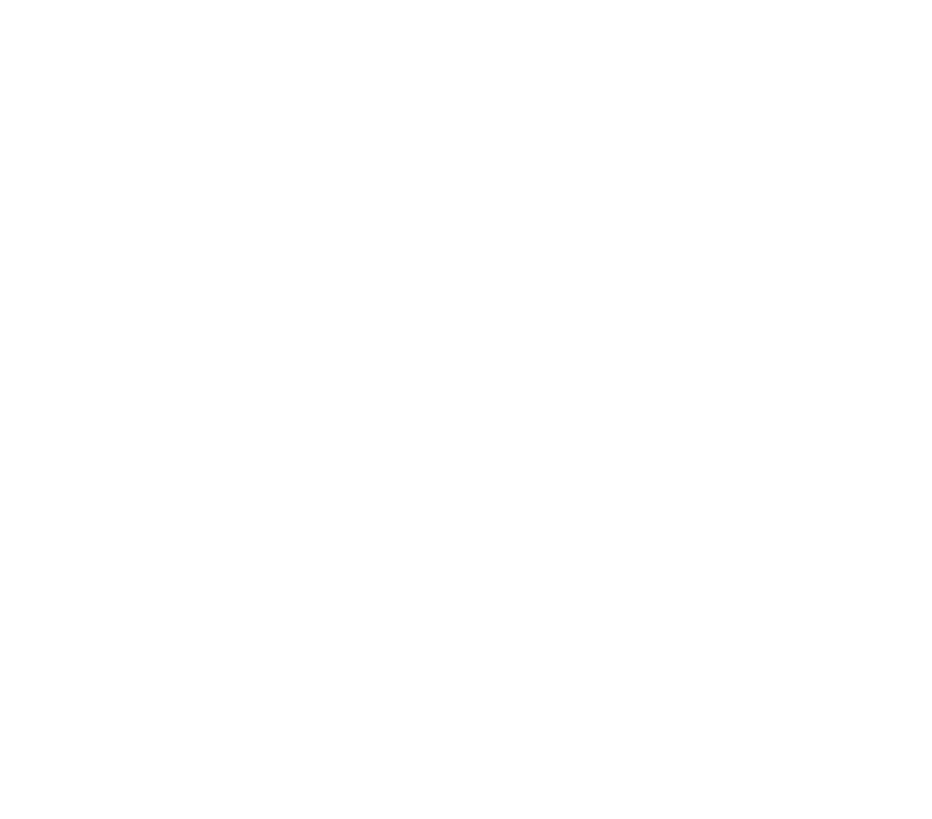
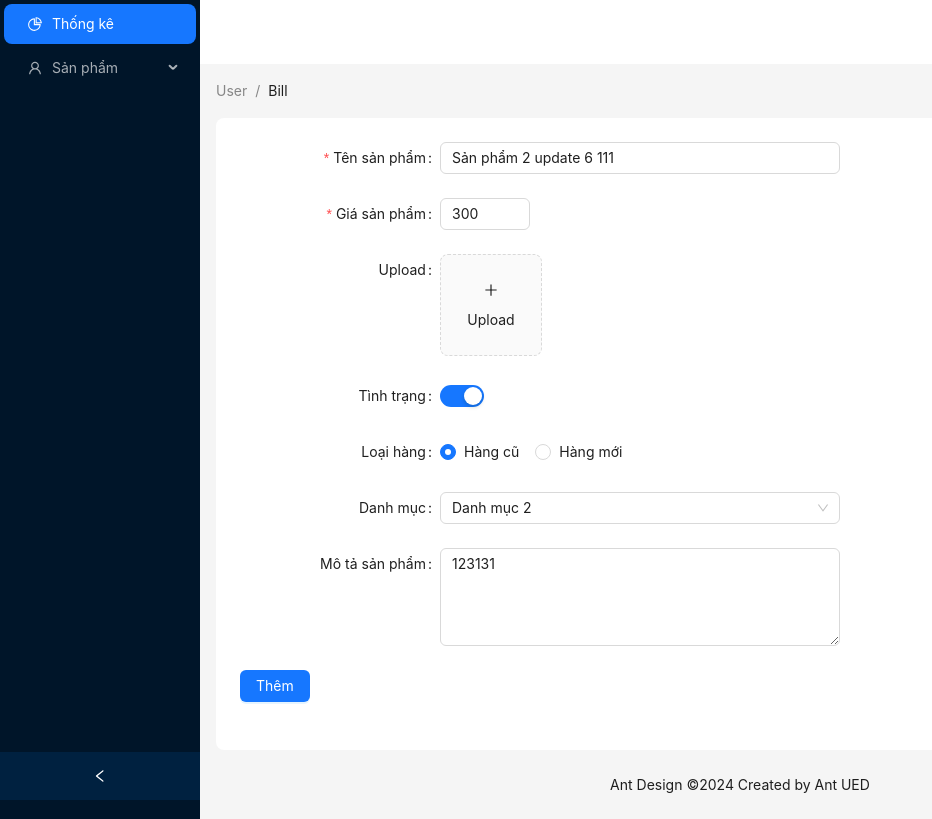
Before and after one commit to datlt2306/FPL-WEB209, a React (Vite) app: page /admin/products/3/edit in a window 1280 px wide. Before the commit this address had no page. Shown: the whole page, without its empty margins (0-932 px from the left). Built offline with nearby package versions, Linux system fonts and the light colour scheme; data requests are answered from the project's data file.

Commit message:
WD18402 - Buổi 9

```diff
--- a/db.json
+++ b/db.json
@@ -1,7 +1,7 @@
 {
   "products": [
     {
-      "name": "Sản phẩm 2",
+      "name": "Sản phẩm 2 update 6 111",
       "price": 300,
       "available": true,
       "type": "type1",
--- a/src/App.jsx
+++ b/src/App.jsx
@@ -3,6 +3,7 @@ import LayoutAdmin from "./layouts/LayoutAdmin";
 import AdminProductsPage from "./pages/admin/Products";
 import Dashboard from "./pages/admin/Dashboard";
 import ProductAdd from "./components/ProductAdd";
+import ProductEdit from "./components/ProductEdit";
 const App = () => {
     return (
         <>
@@ -12,6 +13,7 @@ const App = () => {
                     <Route index element={<Dashboard />} />
                     <Route path="products" element={<AdminProductsPage />} />
                     <Route path="products/add" element={<ProductAdd />} />
+                    <Route path="products/:id/edit" element={<ProductEdit />} />
                 </Route>
             </Routes>
         </>
--- a/src/components/ProductEdit.jsx
+++ b/src/components/ProductEdit.jsx
@@ -1,148 +1,214 @@
-import { useMutation, useQuery } from "@tanstack/react-query";
+import { useMutation, useQuery, useQueryClient } from "@tanstack/react-query";
+import {
+    Button,
+    Form,
+    Input,
+    InputNumber,
+    message,
+    Radio,
+    Select,
+    Skeleton,
+    Switch,
+    Upload,
+} from "antd";
+import TextArea from "antd/es/input/TextArea";
 import axios from "axios";
-import { useEffect, useState } from "react";
+import { PlusOutlined } from "@ant-design/icons";
+import { useState } from "react";
 import { useNavigate, useParams } from "react-router-dom";
 
 const ProductEdit = () => {
+    // Hooks
     const { id } = useParams();
-    const [product, setProduct] = useState({});
     const navigate = useNavigate();
+    const [imageUrl, setImageUrl] = useState("");
+    const [form] = Form.useForm();
+    const queryClient = useQueryClient();
+    const [messageApi, contextHolder] = message.useMessage();
 
-    const { data } = useQuery({
-        queryKey: ["product", id],
+    // useQuery
+    const { data, isLoading } = useQuery({
+        queryKey: ["products", id],
         queryFn: async () => {
             return await axios.get(`http://localhost:3000/products/${id}`);
         },
     });
-
-    useEffect(() => {
-        if (data) {
-            setProduct(data.data);
-        }
-    }, [data]);
-    const { mutate } = useMutation({
+    const { mutate, isPending } = useMutation({
         mutationFn: async (product) => {
             return await axios.put(`http://localhost:3000/products/${id}`, product);
         },
         onSuccess: () => {
-            navigate("/products");
+            messageApi.open({
+                type: "success",
+                content: "Cập nhật sản phẩm thành công!",
+            });
+            setTimeout(() => {
+                navigate("/admin/products"); // redirect về trang danh sách sản phẩm
+            }, 2000);
+
+            queryClient.invalidateQueries({
+                queryKey: ["products", id],
+            });
+        },
+        onError: (error) => {
+            messageApi.error({
+                type: "error",
+                content: `Thêm sản phẩm thất bại, ${error}`,
+            });
         },
     });
-    const onHandleChange = (e) => {
-        const { name, value, type, checked } = e.target;
-        // computed property name
-        setProduct({
-            ...product,
-            [name]: type === "checkbox" ? checked : value,
-        });
+    const normFile = (e) => {
+        if (Array.isArray(e)) {
+            return e;
+        }
+        return e?.fileList;
     };
-    const onHandleSubmit = (e) => {
-        e.preventDefault();
-        mutate(product);
+    const onHandleChange = (info) => {
+        if (info.file.status === "done") {
+            setImageUrl(info.file.response.secure_url);
+        }
+    };
+    const onFinish = (values) => {
+        // if (!imageUrl) return;
+        mutate({ ...values });
     };
     return (
         <div>
-            <form onSubmit={onHandleSubmit}>
-                <div className="form-group">
-                    <label htmlFor="">Tên sản phẩm</label>
-                    <input
-                        type="text"
+            {contextHolder}
+            <Skeleton loading={isLoading} active>
+                <Form
+                    name="basic"
+                    form={form}
+                    labelCol={{
+                        span: 8,
+                    }}
+                    wrapperCol={{
+                        span: 16,
+                    }}
+                    style={{
+                        maxWidth: 600,
+                    }}
+                    onFinish={onFinish}
+                    initialValues={data?.data}
+                    disabled={isPending}
+                >
+                    <Form.Item
+                        label="Tên sản phẩm"
                         name="name"
-                        placeholder="Tên sản phẩm"
-                        value={product.name || ""}
-                        onChange={onHandleChange}
-                    />
-                </div>
-                <div className="form-group">
-                    <label htmlFor="">Danh mục</label>
-                    <select
-                        name="category"
-                        value={product.category || ""}
-                        id=""
-                        onChange={onHandleChange}
+                        rules={[
+                            {
+                                required: true,
+                                message: "Bắt buộc nhập",
+                            },
+                        ]}
                     >
-                        <option value="1">Danh mục A</option>
-                        <option value="2">Danh mục B</option>
-                    </select>
-                </div>
-                <div className="form-group">
-                    <label htmlFor="">Giá sản phẩm</label>
-                    <input
-                        type="number"
+                        <Input />
+                    </Form.Item>
+                    <Form.Item
+                        label="Giá sản phẩm"
                         name="price"
-                        placeholder="Giá sản phẩm"
-                        value={product.price || ""}
-                        onChange={onHandleChange}
-                    />
-                </div>
-                <div className="form-group">
-                    <label htmlFor="">Ảnh sản phẩm</label>
-                    <input
-                        type="text"
-                        name="imageUrl"
-                        placeholder="Ảnh sản phẩm"
-                        value={product.imageUrl || ""}
-                        onChange={onHandleChange}
-                    />
-                </div>
-                <div className="form-group">
-                    <label htmlFor="">Trạng thái</label>
-                    <input
-                        type="checkbox"
-                        name="available"
-                        checked={product.available || ""}
-                        onChange={onHandleChange}
-                    />
-                </div>
-
-                <div className="form-group">
-                    <label htmlFor="">Mô tả sản phẩm</label>
-                    <textarea
-                        name="description"
-                        value={product.description || ""}
-                        id=""
-                        onChange={onHandleChange}
-                    ></textarea>
-                </div>
-                <div className="form-group">
-                    <div>
-                        <input
-                            type="radio"
-                            name="status"
-                            value="new"
-                            id="new"
-                            checked={product.status === "new"}
+                        rules={[
+                            {
+                                required: true,
+                                message: "Bắt buộc nhập",
+                            },
+                            {
+                                type: "number",
+                                min: 0,
+                                message: "Không được để số âm",
+                            },
+                        ]}
+                    >
+                        <InputNumber />
+                    </Form.Item>
+                    <Form.Item label="Upload" valuePropName="fileList" getValueFromEvent={normFile}>
+                        <Upload
+                            action="https://api.cloudinary.com/v1_1/ecommercer2021/image/upload"
+                            listType="picture-card"
+                            data={{
+                                upload_preset: "demo-upload",
+                            }}
                             onChange={onHandleChange}
-                        />
-                        <label htmlFor="new">Hàng mới</label>
-                    </div>
-                    <div>
-                        <input
-                            type="radio"
-                            name="status"
-                            value="reuse"
-                            id="reuse"
-                            checked={product.status === "reuse"}
-                            onChange={onHandleChange}
-                        />
-                        <label htmlFor="reuse">Hàng cũ</label>
-                    </div>
-                </div>
-                <button>Submit</button>
-            </form>
-            ;
+                        >
+                            <button
+                                style={{
+                                    border: 0,
+                                    background: "none",
+                                }}
+                                type="button"
+                            >
+                                <PlusOutlined />
+                                <div
+                                    style={{
+                                        marginTop: 8,
+                                    }}
+                                >
+                                    Upload
+                                </div>
+                            </button>
+                        </Upload>
+                    </Form.Item>
+                    <Form.Item label="Tình trạng" name="available" valuePropName="checked">
+                        <Switch />
+                    </Form.Item>
+                    <Form.Item label="Loại hàng" name="type">
+                        <Radio.Group>
+                            <Radio value="type1">Hàng cũ</Radio>
+                            <Radio value="type2">Hàng mới</Radio>
+                        </Radio.Group>
+                    </Form.Item>
+                    <Form.Item label="Danh mục" name="category">
+                        <Select>
+                            <Select.Option value="idCategory1">Danh mục 1</Select.Option>
+                            <Select.Option value="idCategory2">Danh mục 2</Select.Option>
+                        </Select>
+                    </Form.Item>
+                    <Form.Item label="Mô tả sản phẩm" name="description">
+                        <TextArea rows={4} />
+                    </Form.Item>
+                    <Form.Item>
+                        <Button type="primary" htmlType="submit">
+                            Thêm
+                        </Button>
+                    </Form.Item>
+                </Form>
+            </Skeleton>
         </div>
     );
 };
 
 export default ProductEdit;
+
 /**
- * Bước 1: Lấy ID trên url sử dung useParams
- * Bước 2: Call API dựa trên ID vừa lấy được để lấy dữ liệu sản phẩm
- * Bước 3: Hiển thị dữ liệu sản phẩm lên form từ thông sản phẩm vừa lấy được
- *  3.1: Sau khi lấy dữ liệu từ API thành công thì set vào state product
- *  3.2: Hiển thị dữ liệu từ state product lên form
- * Bước 4: Submit form
- *  4.1 Khi người dùng thay đổi dữ liệu trên form thì cập nhật vào state product
- *  4.2 Sử dụng mutation để gọi API cập nhật sản phẩm
+ * B1: Hiển thị giao diện
+ * B2: Lấy giá trị form
+ * B3: Reset form sau khi submit thành công
+ * B4: Hiển thị message sau khi submit thành công
  */
+
+/**
+ *  Upload ảnh
+ * Bước 1: Đăng ký tài khoản cloudinary
+ * Bước 2: Tạo cloud name
+ * Bước 3: Tạo upload presets đặt status "unsigned"
+ * Bước 4: có API cloudinary
+ * Bước 5: Sử dụng component Upload của antd
+ * Bước 6: Upload ảnh thành công xong thì lưu đường link vào state
+ * Bước 7: Submit form bao gồm thông tin form + ảnh
+ */
+
+/**
+ * Edit sản phẩm:
+ * Bước 1: Tạo router link đến page edit sản phẩm
+ * Bước 2: Truy cập component list, thêm router link cho button
+ * Bước 3: Truy cập component edit, lấy id từ url sử dụng useParams()
+ * Bước 4: Dùng id để call API lay data sản phẩm
+ * Bước 5: Hiển thị data sản phẩm lên form:
+ *  - sử dụng thuộc tính initialValues của Form.
+ *  - Lưu ý phải có loading trước khi sử dụng initialValues
+ * Bước 6: Submit form, call API update sản phẩm
+ * Bước 7: Nếu thành công thì :
+ *      1. Thông báo thành công | thất bại
+ *      2. redirect về trang sản phẩm
+ *      3. refetching data lại danh sách sản phẩm, chi tiết sản phẩm
+ */
```
Also changed, not shown: src/pages/admin/Products.jsx (+6 -3 lines).
